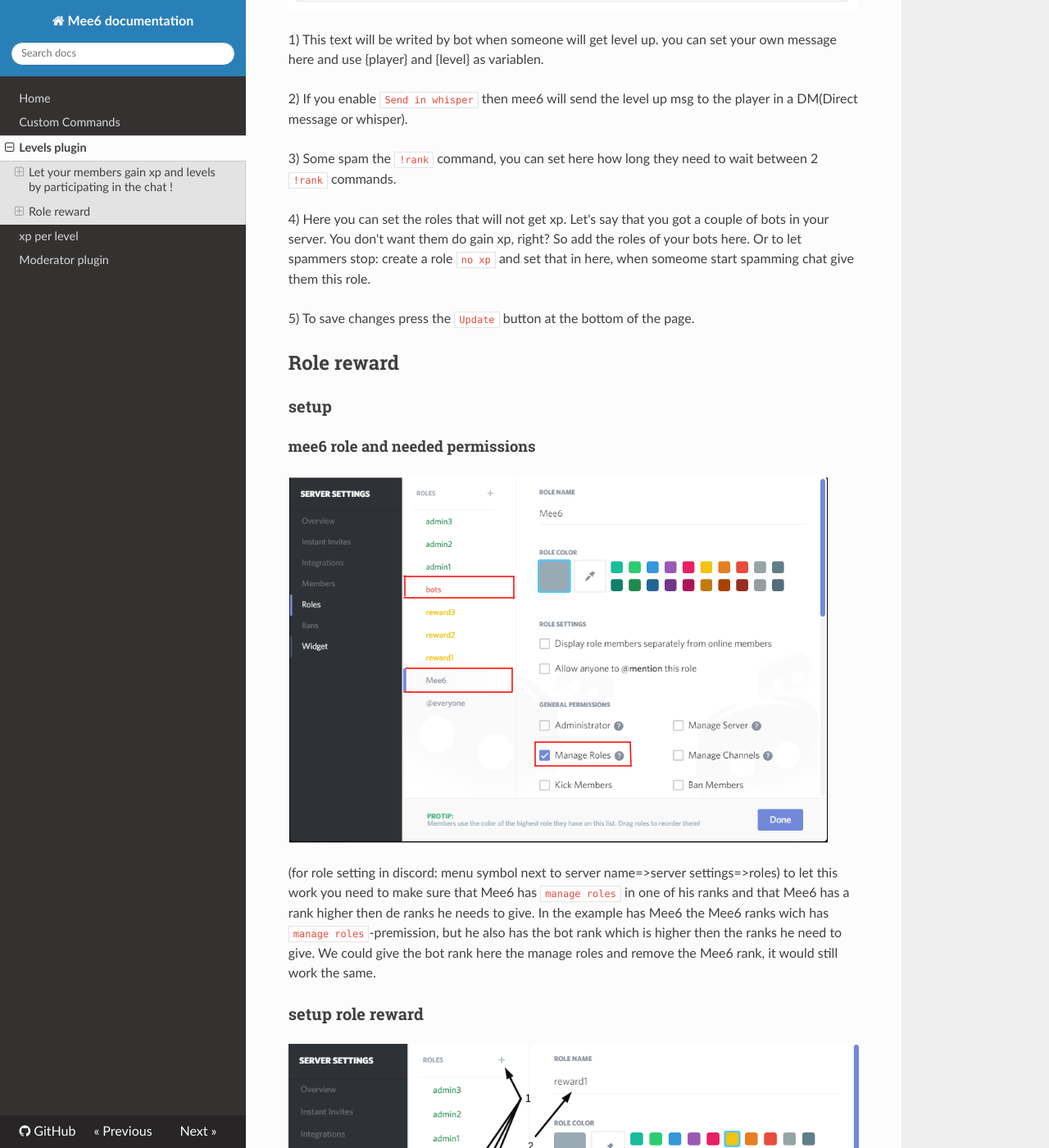
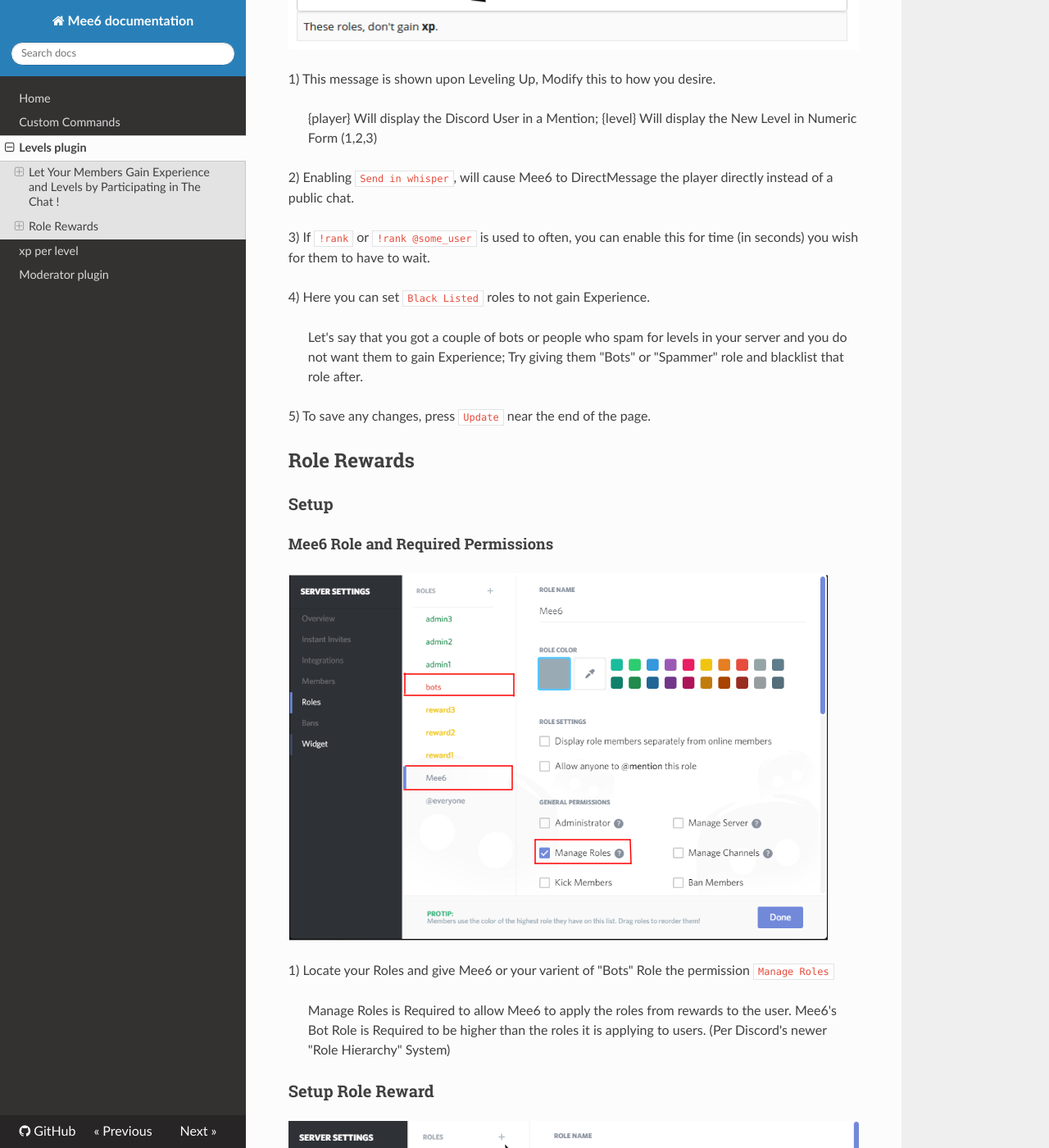
Before and after one commit to Mee6/Mee6-documentation, an MkDocs documentation site: the page built from docs/Levels.md, in a window 1280 px wide and 1400 px high, scrolled down 823 px. Shown: the whole window at 82% size. Built offline with MkDocs 1.6.1, drawn with Linux system fonts in a browser that asks for light colours; nearby versions of some CDN libraries; old or Windows-style settings are respelled for this version of MkDocs; some of the changed text lies outside the part shown.

Commit message:
Update
Fixed Grammar; Major Rewrites to simplify and shorten the explanations.

````diff
--- a/docs/Levels.md
+++ b/docs/Levels.md
@@ -1,56 +1,48 @@
 #Levels
-##Let your members gain **xp** and **levels** by participating in the chat !
+##Let Your Members Gain **Experience** and **Levels** by Participating in The Chat !
 ###Setup:
-Go to [Mee6 dashboard](https://mee6.xyz/servers) and select your server.
-Now select `levels`-plugin.
-You will see this:
-![levelmessage](pics/levelmsg.png)
+Go to [Mee6 Dashboard](https://mee6.xyz/servers) and select your server.
+Select the `Levels` Plugin.
+You should now see:
+![level_message](pics/levelmsg.png)
 
-1) This text will be writed by bot when someone will get level up.
-you can set your own message here and use {player} and {level} as variablen.
+1) This message is shown upon Leveling Up, Modify this to how you desire.
+> {player} Will display the Discord User in a Mention; {level} Will display the New Level in Numeric Form (1,2,3)
 
-2) If you enable `Send in whisper` then mee6 will send the level up msg to the player in a DM(Direct message or whisper).
+2) Enabling `Send in whisper`, will cause Mee6 to DirectMessage the player directly instead of a public chat.
 
-3) Some spam the `!rank` command, you can set here how long they need to wait between 2 `!rank` commands.
+3) If `!rank` or `!rank @some_user` is used to often, you can enable this for time (in seconds) you wish for them to have to wait.
 
-4) Here you can set the roles that will not get xp.
-Let's say that you got a couple of bots in your server. You don't want them do gain xp, right? So add the roles of your bots here.
-Or to let spammers stop: create a role `no xp` and set that in here, when someome start spamming chat give them this role.
+4) Here you can set `Black Listed` roles to not gain Experience.
+> Let's say that you got a couple of bots or people who spam for levels in your server and you do not want them to gain Experience; Try giving them "Bots" or "Spammer" role and blacklist that role after.
 
-5) To save changes press the `Update` button at the bottom of the page.
+5) To save any changes, press `Update` near the end of the page.
 
-##Role reward
-###setup
-####mee6 role and needed permissions
+##Role Rewards
+###Setup
 
-![level bot role](pics/levelbotrole.png)
+####Mee6 Role and Required Permissions
 
-(for role setting in discord: menu symbol next to server name=>server settings=>roles)
-to let this work you need to make sure that Mee6 has `manage roles` in one of his ranks and that Mee6 has a rank higher then de ranks he needs to give.
-In the example has Mee6 the Mee6 ranks wich has `manage roles`-premission, but he also has the bot rank which is higher then the ranks he need to give.
-We could give the bot rank here the manage roles and remove the Mee6 rank, it would still work the same.
+![Level Bot Role](pics/levelbotrole.png)
 
-###setup role reward
+1) Locate your Roles and give Mee6 or your varient of "Bots" Role the permission `Manage Roles`
+> Manage Roles is Required to allow Mee6 to apply the roles from rewards to the user.
+Mee6's Bot Role is Required to be higher than the roles it is applying to users. (Per Discord's newer "Role Hierarchy" System)
 
-![reward role](pics/levelrewardrole.png)
+###Setup Role Reward
+![Reward Role](pics/levelrewardrole.png)
 
-first you will have to create a role to give, what you add to your role is completly your choise(color, more permissions, ....).
-Again, make sure that Mee6 has at least 1 role that is higher in the list then the role that you want to give as reward.
+> Create the `Role` how you wish and Modify/Customize it's Names, Colors, Permissions, and Everything Else.
 
-####How to setup role reward at dashboard
-Now go back to your dashboard=>level-plugin and scroll down.
-![reward dashboard](pics/rewarddash.png)
-
-> (the order of the roles shown here is the order that these roles where made)
+####Applying Role Rewards in the Dashboard
+Now, Open your Dashboard and Navigate to the `Levels` Plugin Page.
+![Reward Dashboard](pics/rewarddash.png)
+> The Order here is Dependant on the order the Roles are Created!
 
 1) Find the roles that you want to give as rewards.
-
 2) Choose the level that people need to earn this role.
-
 3) When your done press the `Update` button.
 
-!!! if you have already a lot of users that will earn reward directly then wait after pressing the done button, Mee6 can only give 10 roles a minute in each server because of discord limitations for bots! He will als not be able to respond to normal commands while aplying big groups of roles.
+!!! If you apply a Role with a `Large Number of Discord Users`, it may take quite a while (Due to Discord Limitations of `10 Roles/60 Seconds`) to Update every user with the New Role. (Please Contact Support if all your users do not have the Roles they should after a 24 Hours at most.)
 
-```
-Disclaimer: When a role is given as a reward, it can only be removed manually!
-```
+!!!Disclaimer: When a role is given as a reward, it can only be removed manually!
````
